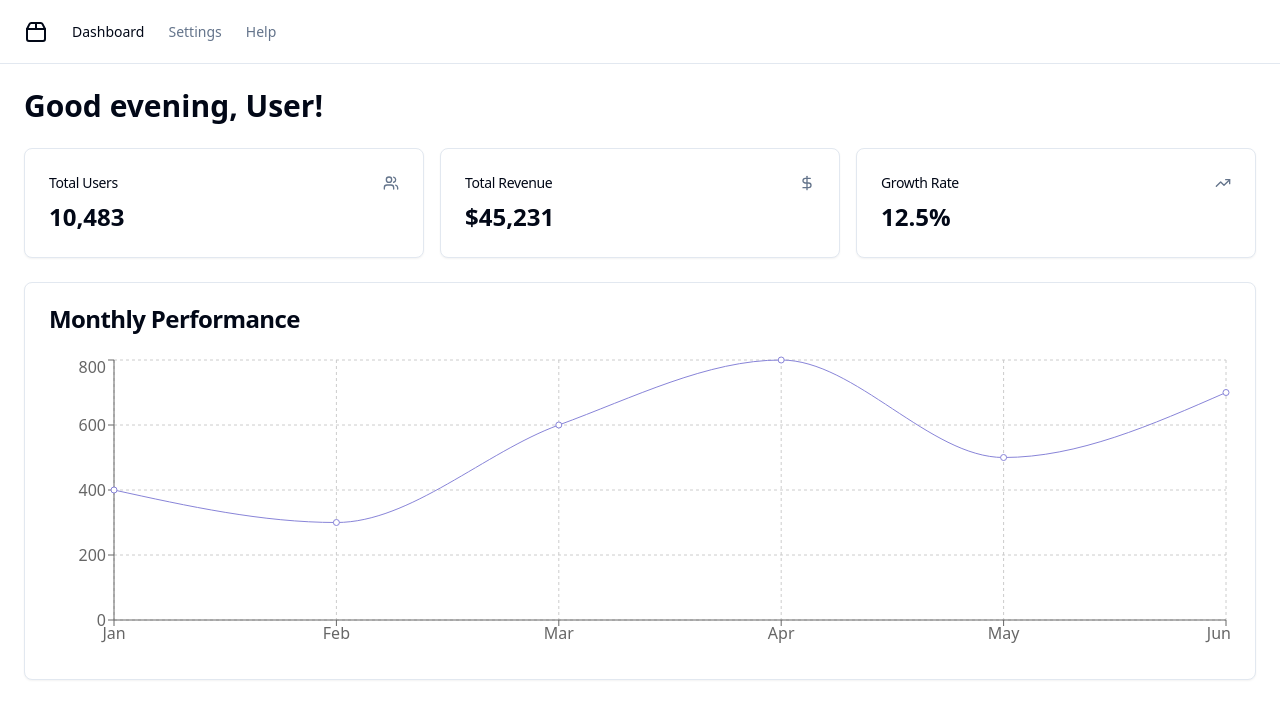
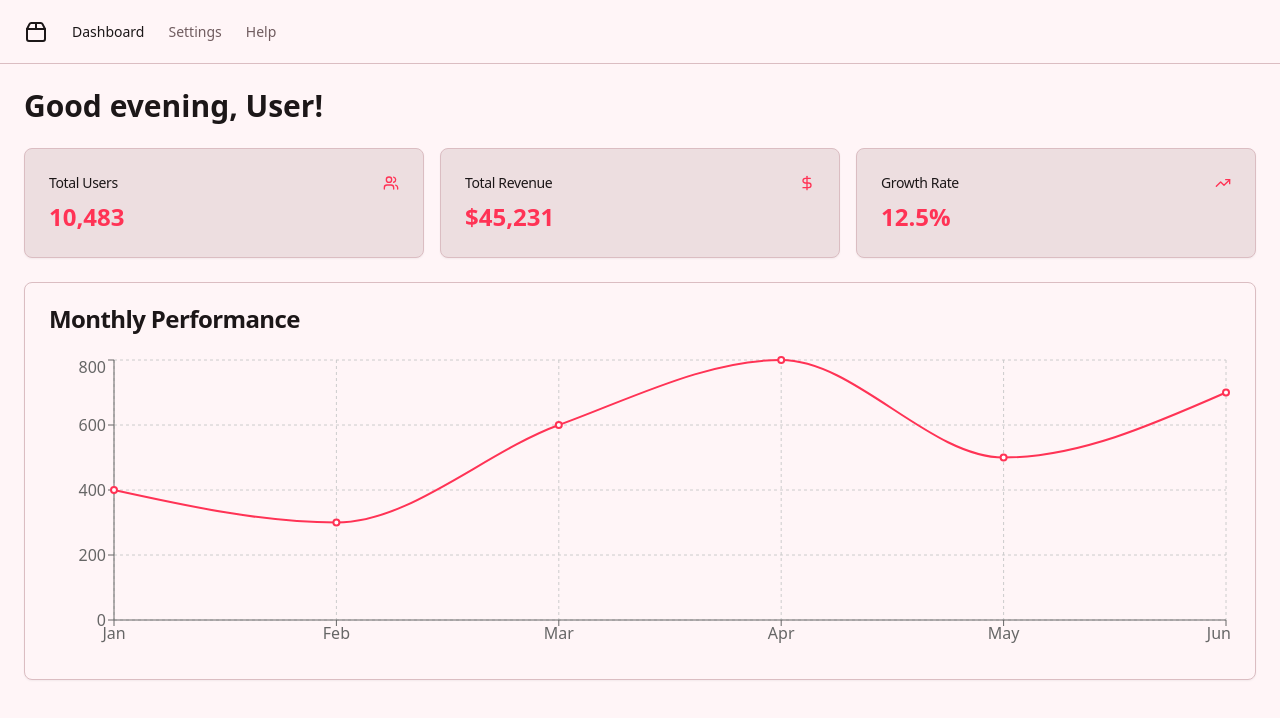
Before and after one commit to GPT-Engineer-App-Dev/starter-sandbox-venture, a React (Vite) app: page / in a window 1280 px wide. Shown: the top 718 px of the page. Built offline with nearby package versions, Linux system fonts and the light colour scheme.

Commit message:
GPT Engineer Update [skip gpt_engineer]

```diff
--- a/src/index.css
+++ b/src/index.css
@@ -4,65 +4,65 @@
 
 @layer base {
   :root {
-    --background: 0 0% 100%;
-    --foreground: 222.2 84% 4.9%;
+    --background: 350 100% 98%;
+    --foreground: 350 10% 10%;
 
-    --card: 0 0% 100%;
-    --card-foreground: 222.2 84% 4.9%;
+    --card: 350 100% 98%;
+    --card-foreground: 350 10% 10%;
 
-    --popover: 0 0% 100%;
-    --popover-foreground: 222.2 84% 4.9%;
+    --popover: 350 100% 98%;
+    --popover-foreground: 350 10% 10%;
 
-    --primary: 222.2 47.4% 11.2%;
-    --primary-foreground: 210 40% 98%;
+    --primary: 350 100% 60%;
+    --primary-foreground: 350 100% 98%;
 
-    --secondary: 210 40% 96.1%;
-    --secondary-foreground: 222.2 47.4% 11.2%;
+    --secondary: 350 30% 90%;
+    --secondary-foreground: 350 10% 10%;
 
-    --muted: 210 40% 96.1%;
-    --muted-foreground: 215.4 16.3% 46.9%;
+    --muted: 350 30% 90%;
+    --muted-foreground: 350 10% 40%;
 
-    --accent: 210 40% 96.1%;
-    --accent-foreground: 222.2 47.4% 11.2%;
+    --accent: 350 60% 80%;
+    --accent-foreground: 350 10% 10%;
 
-    --destructive: 0 84.2% 60.2%;
-    --destructive-foreground: 210 40% 98%;
+    --destructive: 0 100% 50%;
+    --destructive-foreground: 350 100% 98%;
 
-    --border: 214.3 31.8% 91.4%;
-    --input: 214.3 31.8% 91.4%;
-    --ring: 222.2 84% 4.9%;
+    --border: 350 30% 80%;
+    --input: 350 30% 80%;
+    --ring: 350 100% 60%;
 
     --radius: 0.5rem;
   }
 
   .dark {
-    --background: 222.2 84% 4.9%;
-    --foreground: 210 40% 98%;
+    --background: 350 50% 10%;
+    --foreground: 350 100% 98%;
 
-    --card: 222.2 84% 4.9%;
-    --card-foreground: 210 40% 98%;
+    --card: 350 50% 10%;
+    --card-foreground: 350 100% 98%;
 
-    --popover: 222.2 84% 4.9%;
-    --popover-foreground: 210 40% 98%;
+    --popover: 350 50% 10%;
+    --popover-foreground: 350 100% 98%;
 
-    --primary: 210 40% 98%;
-    --primary-foreground: 222.2 47.4% 11.2%;
+    --primary: 350 100% 60%;
+    --primary-foreground: 350 50% 10%;
 
-    --secondary: 217.2 32.6% 17.5%;
-    --secondary-foreground: 210 40% 98%;
+    --secondary: 350 30% 20%;
+    --secondary-foreground: 350 100% 98%;
 
-    --muted: 217.2 32.6% 17.5%;
-    --muted-foreground: 215 20.2% 65.1%;
+    --muted: 350 30% 20%;
+    --muted-foreground: 350 40% 70%;
 
-    --accent: 217.2 32.6% 17.5%;
-    --accent-foreground: 210 40% 98%;
+    --accent: 350 60% 30%;
+    --accent-foreground: 350 100% 98%;
 
-    --destructive: 0 62.8% 30.6%;
-    --destructive-foreground: 210 40% 98%;
+    --destructive: 0 100% 50%;
+    --destructive-foreground: 350 100% 98%;
 
-    --border: 217.2 32.6% 17.5%;
-    --input: 217.2 32.6% 17.5%;
-    --ring: 212.7 26.8% 83.9%;
+    --border: 350 30% 30%;
+    --input: 350 30% 30%;
+    --ring: 350 100% 60%;
   }
 }
 
--- a/src/pages/Index.jsx
+++ b/src/pages/Index.jsx
@@ -15,13 +15,13 @@ const data = [
 ];
 
 const StatCard = ({ title, value, icon: Icon }) => (
-  <Card>
+  <Card className="bg-secondary">
     <CardHeader className="flex flex-row items-center justify-between space-y-0 pb-2">
       <CardTitle className="text-sm font-medium">{title}</CardTitle>
-      <Icon className="h-4 w-4 text-muted-foreground" />
+      <Icon className="h-4 w-4 text-primary" />
     </CardHeader>
     <CardContent>
-      <div className="text-2xl font-bold">{value}</div>
+      <div className="text-2xl font-bold text-primary">{value}</div>
     </CardContent>
   </Card>
 );
@@ -58,7 +58,7 @@ const Index = () => {
                 <XAxis dataKey="name" />
                 <YAxis />
                 <Tooltip />
-                <Line type="monotone" dataKey="value" stroke="#8884d8" />
+                <Line type="monotone" dataKey="value" stroke="hsl(var(--primary))" strokeWidth={2} />
               </LineChart>
             </ResponsiveContainer>
           </div>
```
